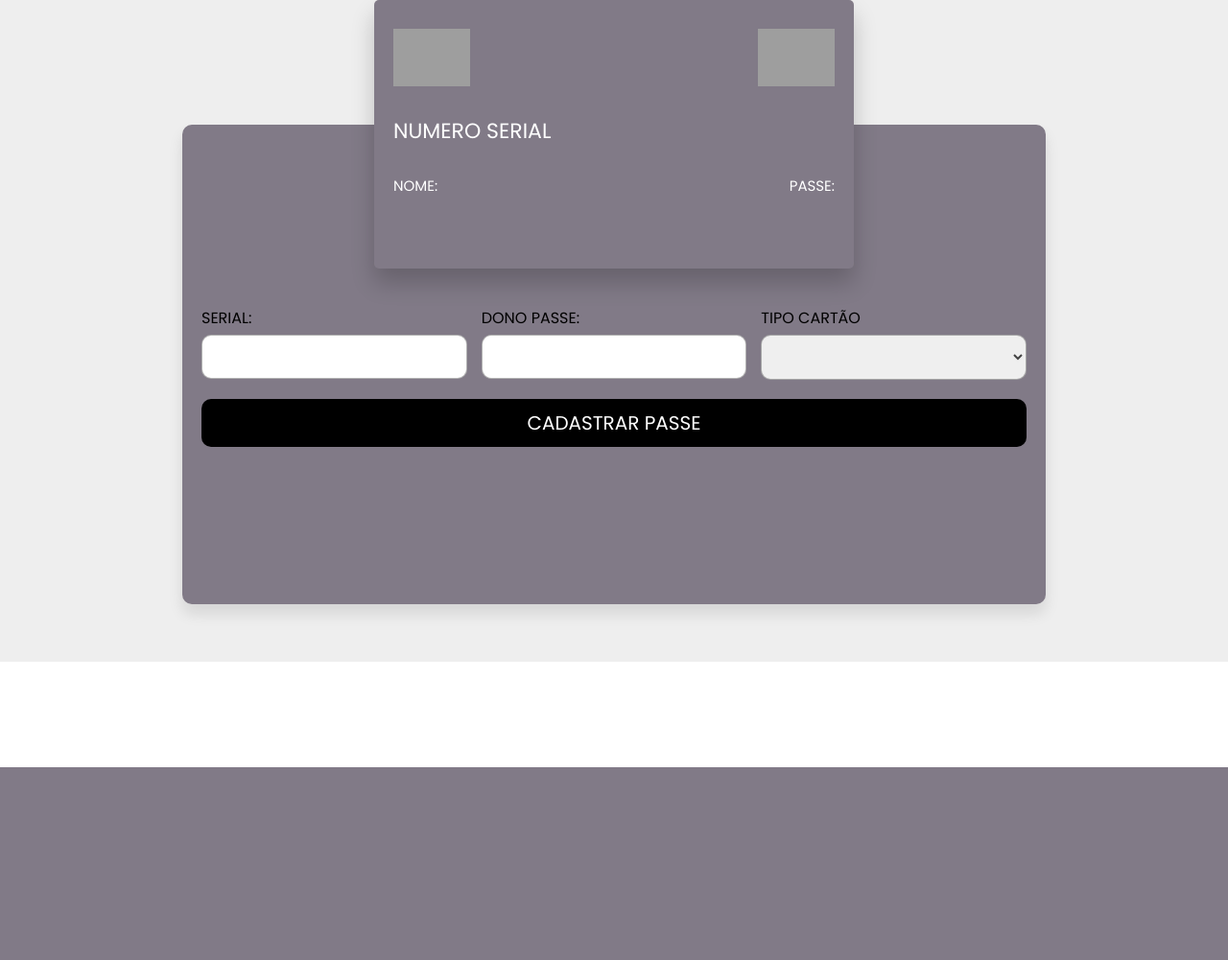
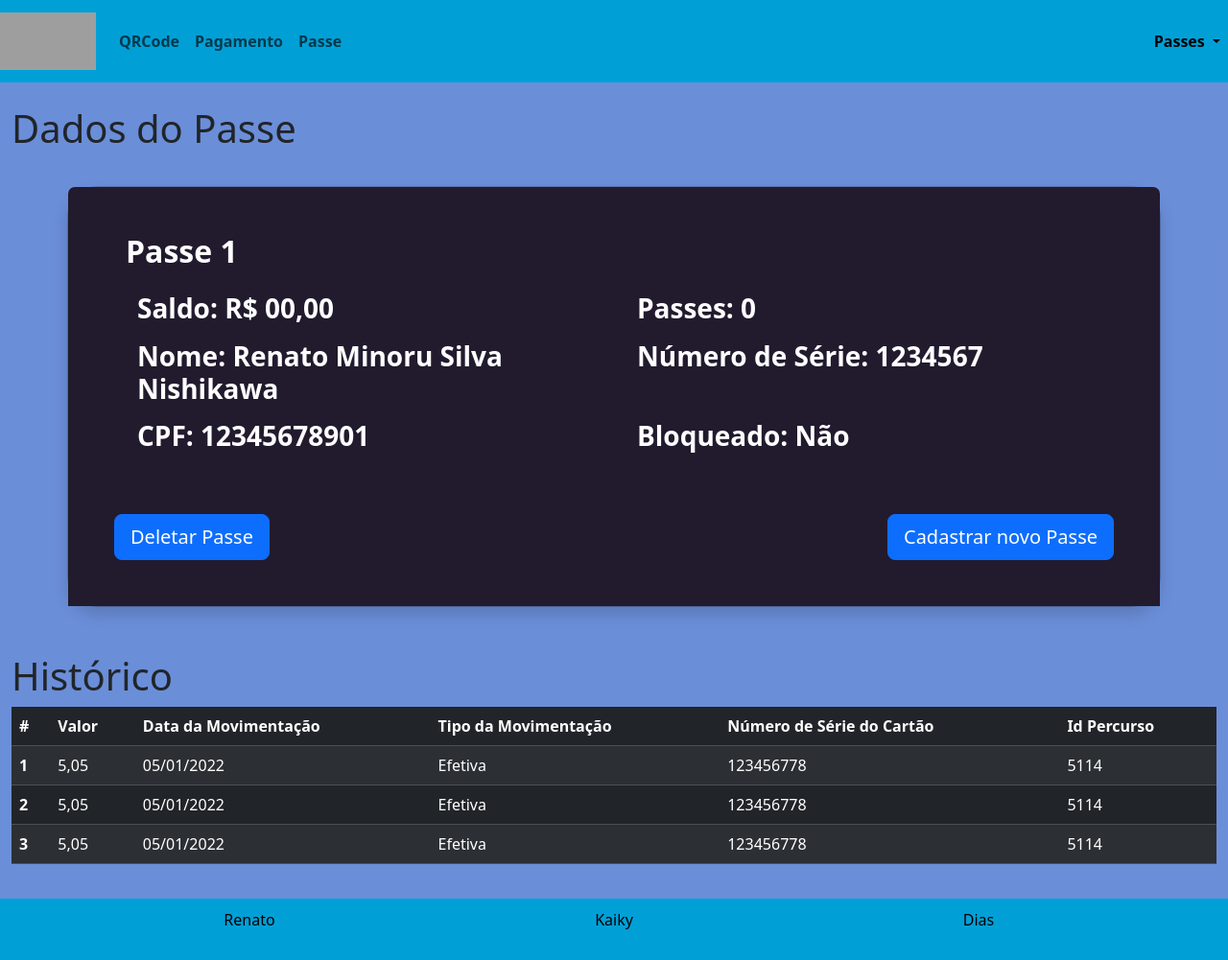
Before and after one commit to Kaiky-Bedim/Viagem-Facil, a PHP site: page /passe.html in a window 1280 px wide. Shown: the whole page at 96% size. Before the commit the page ends 800 px from the top, so only its background shows below. Run offline with PHP 8.4, Linux system fonts and the light colour scheme; some libraries are stand-ins or nearby versions; grey boxes are pictures that could not be loaded.

Commit message:
Mudanças na NavBar e refatoramento da estrutura do projeto de novo

```diff
--- a/Layout/head.html
+++ b/Layout/head.html
@@ -3,7 +3,8 @@
     <link rel="stylesheet" type="text/css" href="styleLayout.css" id="css"/>
 	<script src="https://cdn.jsdelivr.net/npm/bootstrap@5.1.3/dist/js/bootstrap.bundle.min.js" integrity="sha384-ka7Sk0Gln4gmtz2MlQnikT1wXgYsOg+OMhuP+IlRH9sENBO0LRn5q+8nbTov4+1p" crossorigin="anonymous"></script>
 
-    <nav class="navbar navbar-expand-lg navbar-light   ">
+	<body>
+		<nav class="navbar navbar-expand-lg navbar-light">
 			<a
 				href = "../Entrada/principal.html"
 				class="navbar-brand mb-0 h1">
@@ -68,4 +69,5 @@
 				</ul>
 			</div>
 		</nav>
+	</body>
 </html>
--- a/Login/styleLogin.css
+++ b/Login/styleLogin.css
@@ -1,9 +1,5 @@
 body{
     font: Arial, 20px, sans-serif;
-}
-
-.navbar{
-    background-color: #817A87;
 }
 
 .cor-form{
--- a/Passe/passe.html
+++ b/Passe/passe.html
@@ -3,7 +3,7 @@
     <meta charset="UTF-8">
     <meta http-equiv="X-UA-Compatible" content="IE=edge">
     <meta name="viewport" content="width=device-width, initial-scale=1.0">
-    <title>Passe</title>
+    <title>Principal Passe</title>
 
     <link
       href="https://fonts.googleapis.com/css2?family=Poppins:ital,wght@0,200;0,400;0,600;1,200;1,400;1,600&display=swap"
@@ -11,64 +11,209 @@
     />
     <link rel="stylesheet" type="text/css" href="stylePasse.css"/>
     <link rel="stylesheet" type="text/css" href="../Infra/bootstrap/css/bootstrap.min.css"/>
+
 </head>
 <body>
-	<!-- Div da NavBar -->
-	<div id="divNavBar"></div>
+    <!-- Navbar -->
+  <nav class="navbar navbar-expand-lg navbar-light">
+    <!-- Imagem -->
+    <a href = "#" class="navbar-brand mb-0 h1">
+      <img class="d-inline-block " src="../Infra/img/Logo_Final.jpeg" width="100" height="60"/>
+    </a>
 
-	<div class="bloco ">
-		<div class="card-bloco ">
-			<div class="front">
-				<div class="image">
-					<img src="../Infra/img/Logo_Final.jpeg" alt="">
-					<img src="../Infra/img/univap.png" alt="">
+    <button type="button" data-bs-toggle="collapse" data-bs-target="#navbarNav" class="navbar-toggler" aria-controls = "navbarNav" aria-expanded = "false" aria-label = "Toggle navigation">
+      <span class = "navbar-toggler-icon"></span>
+    </button>
+
+    <div class = "collapse navbar-collapse"id="navbarNav">
+      <ul class = "navbar-nav">
+        <li class = "nav-item active">
+          <a href = "#" class = "nav-link">
+            <b>QRCode</b>
+          </a>
+        </li>
+        <li class = "nav-item active">
+          <a href = "#" class = "nav-link">
+            <b>Pagamento</b>
+          </a>
+        </li>
+        <li class = "nav-item active">
+          <a href = "#" class = "nav-link">
+            <b>Passe</b>
+          </a>
+        </li>
+      </ul>
     </div>
-				<div class="card-number-box">Numero Serial</div>
-				<div class="flexbox">
-					<div class="box">
-						<span>Nome:</span>
-						<div class="card-holder-name"></div>
+    <!-- Passes que serão escolhidos -->
+    <div class="collapse navbar-collapse d-lg-flex justify-content-end" id="navbarNav">
+      <ul class = "navbar-nav ">
+        <li class = "nav-item dropdown">
+          <a href = "#" class = "nav-link active dropdown-toggle"
+            id = "navbarDropdown"
+            role = "button"
+            data-bs-toggle = "dropdown"
+            aria-expanded = "false"
+          >
+
+            <b>Passes</b>
+
+          </a>
+          <ul class="dropdown-menu"
+          aria-labelledby = "navbarDropdown">
+            <li><a href = "#"
+            class = "dropdown-item"> Passe 1</a></li>
+            <li><a href = "#"
+            class = "dropdown-item"> Passe 2</a></li>
+            <li><a href = "#"
+            class = "dropdown-item"> Passe 3</a></li>
+            <li><a href = "#"
+              class = "dropdown-item">Adicionar </a></li>
+          </ul>
+        </li>
+      </ul>
     </div>
-					<div class="box">
-						<span>Passe:</span>
-						<div class="expiration">
-							<span class="exp-month"></span>
+  </nav>
+
+
+    <!-- Separação -->
+    <!-- Conteúdo Site -->
+
+
+    <div class="container-fluid cor">
+      <br/>
+      <h1>Dados do Passe</h1>
+        <div class="modal modal-signin position-static d-block " tabindex="-1" role="dialog">
+            <div class="modal-dialog modal-xl" role="document">
+                <div class="modal-content rounded-5 shadow">
+                    <div class="modal-header p-5 pb-4 border-bottom-0 cor-form">
+                    <!-- Passe que está escolhido -->
+                    <h2 class="fw-bold mb-0 container cor-texto">Passe 1</h2>
+                    </div>
+
+                    <div class="modal-body p-5 pt-0 cor-form">
+                      <!-- Cabeça do form -->
+			                <form class="container">
+                        <div class="row">
+                          <div class="col-6">
+                            <div class="form-floating mb-3">
+							                <h3 class="fw-bold mb-0 container cor-texto">Saldo: R$ 00,00 </h3>
+                            </div>
+                          </div>
+
+                          <div class="col-6">
+                            <div class="form-floating mb-3">
+                              <h3 class="fw-bold mb-0 container cor-texto">Passes: 0</h3>
+                            </div>
+                          </div>
+                        </div>
+
+                      <!-- Começo do contéudo do form -->
+                      <!-- Dados do passe -->
+
+                        <div class="row">
+                          <div class="col-6">
+                            <div class="form-floating mb-3">
+                              <h3 class="fw-bold mb-0 container cor-texto">Nome: Renato Minoru Silva Nishikawa</h3>
+                            </div>
+                          </div>
+
+                          <div class="col-6">
+                            <div class="form-floating mb-3">
+							                <h3 class="fw-bold mb-0 container cor-texto">Número de Série: 1234567</h3>
+                            </div>
+                          </div>
+                        </div>
+
+                        <div class="row">
+                          <div class="col-6">
+                            <div class="form-floating mb-3">
+							                <h3 class="fw-bold mb-0 container cor-texto">CPF: 12345678901</h3>
+                            </div>
+                          </div>
+
+                          <div class="col-6">
+                            <div class="form-floating mb-3">
+                              <h3 class="fw-bold mb-0 container cor-texto">Bloqueado: Não</h3>
+                            </div>
+                          </div>
+                        </div>
+
+
+				              </form>
+                      <!-- Fim da cabeça do form -->
+
+                      <br/><br/>
+
+                      <!-- Fim do conteúdo do form -->
+                      <button class="btn btn-primary btn-lg" style="float: right" type="submit">Cadastrar novo Passe</button>
+                      <button class="btn btn-primary btn-lg" style="float: left" type="submit">Deletar Passe</button>
                     </div>
                 </div>
             </div>
         </div>
     </div>
-
-		<form action="">
-			<div class = "flexbox">
-
-				<div class="inputBox">
-					<span>Serial:</span>
-					<input type="text" maxlength="16" class="card-number-input">
-				</div>
-				<div class="inputBox">
-					<span>Dono Passe: </span>
-					<input type="text" class="card-holder-input">
-				</div>
-				<div class="inputBox">
-					<span>Tipo cartão</span>
-					<select name="" id="" class="month-input">
-						<option value="month" selected disabled></option>
-						<option value="Normal">Normal</option>
-						<option value="Estudantil">Estudantil</option>
-						<option value="Idoso">Idoso</option>
-					</select>
+    <div class="container-fluid margin-meio">
+      <h1>Histórico</h1>
+      <table class="table table-striped table-dark">
+        <thead>
+          <tr>
+            <th scope="col">#</th>
+            <th scope="col">Valor</th>
+            <th scope="col">Data da Movimentação</th>
+            <th scope="col">Tipo da Movimentação</th>
+            <th scope="col">Número de Série do Cartão</th>
+            <th scope="col">Id Percurso</th>
+          </tr>
+        </thead>
+        <tbody>
+          <tr>
+            <th scope="row">1</th>
+            <td>5,05</td>
+            <td>05/01/2022</td>
+            <td>Efetiva</td>
+            <td>123456778</td>
+            <td>5114</td>
+          </tr>
+          <tr>
+            <th scope="row">2</th>
+            <td>5,05</td>
+            <td>05/01/2022</td>
+            <td>Efetiva</td>
+            <td>123456778</td>
+            <td>5114</td>
+          </tr>
+          <tr>
+            <th scope="row">3</th>
+            <td>5,05</td>
+            <td>05/01/2022</td>
+            <td>Efetiva</td>
+            <td>123456778</td>
+            <td>5114</td>
+          </tr>
+        </tbody>
+      </table>
     </div>
 
+
+
+    <div class="container-fluid text-center margin parceiros">
+        <div class="container">
+            <div class="row">
+                <div class="col-lg-4">
+                    Renato
                 </div>
-			<input type="submit" value="Cadastrar Passe" class="submit-btn">
-		</form>
+                <div class="col-lg-4">
+                    Kaiky
                 </div>
-	<!-- Div para o Footer -->
-	<div id="divFoot"></div>
+                <div class="col-lg-4">
+                    Dias
+                </div>
+            </div>
+        </div>
+    </div>
+
+    <script src="https://cdn.jsdelivr.net/npm/bootstrap@5.1.3/dist/js/bootstrap.bundle.min.js" integrity="sha384-ka7Sk0Gln4gmtz2MlQnikT1wXgYsOg+OMhuP+IlRH9sENBO0LRn5q+8nbTov4+1p" crossorigin="anonymous"></script>
+
+
 </body>
 </html>
-
-<!-- Scripts de JavaScript -->
-<script src="https://cdn.jsdelivr.net/npm/bootstrap@5.1.3/dist/js/bootstrap.bundle.min.js" integrity="sha384-ka7Sk0Gln4gmtz2MlQnikT1wXgYsOg+OMhuP+IlRH9sENBO0LRn5q+8nbTov4+1p" crossorigin="anonymous"></script>
-<script type="module" src="passe.js"></script>
--- a/Passe/stylePasse.css
+++ b/Passe/stylePasse.css
@@ -1,202 +1,40 @@
-@import url('https://fonts.googleapis.com/css2?family=Poppins:wght@100;200;300;400;500;600;700&display=swap');
-
-*{
-    font-family: 'Poppins', sans-serif;
-    margin:0; padding:0;
-    box-sizing: border-box;
-    outline: none; border: none;
-    text-decoration: none;
-    text-transform: uppercase;
+.navbar{
+    background-color: #00a0d7;
 }
 
-.bloco{
-    min-height: 78.8vh;
-    background: #eee;
-    display: flex;
-    align-items: center;
-    justify-content: center;
-    flex-flow: column;
-    padding-bottom: 60px;
+.nav-link{
+	color:black;
 }
 
-.bloco form{
-    background: #817A87;
-    border-radius: 10px;
-    box-shadow: 0 10px 15px rgba(0,0,0,.1);
-    padding: 20px;
-    width: 900px;
-	height: 500px;
-    padding-top: 160px;
-}
-
-.bloco form .inputBox{
-    margin-top: 30px;
-}
-
-.bloco form .inputBox span{
-    display: block;
-    color:black;
-    padding-bottom: 5px;
-}
-
-.bloco form .inputBox input,
-.bloco form .inputBox select{
-    width: 100%;
-    padding: 10px;
-    border-radius: 10px;
-    border:1px solid rgba(0,0,0,.3);
-    color:#444;
-}
-
-.bloco form .flexbox{
-    display: flex;
-    gap:15px;
-}
-
-.bloco form .flexbox .inputBox{
-    flex:1 1 150px;
-}
-
-.bloco form .submit-btn{
-    width: 100%;
-    background:black;
-    margin-top: 20px;
-    padding: 10px;
-    font-size: 20px;
-    color:#fff;
-    border-radius: 10px;
-    cursor: pointer;
-    transition: .2s linear;
-}
-
-.bloco form .submit-btn:hover{
-    letter-spacing: 2px;
-    opacity: .8;
-}
-
-.bloco .card-bloco{
-    margin-bottom: -150px;
-    position: relative;
-    height: 280px;
-    width: 500px;
-}
-
-.bloco .card-bloco .front{
-    position: absolute;
-    height: 100%;
-    width: 100%;
-    top: 0; left: 0;
-    background:#817A87;
-    border-radius: 5px;
-    backface-visibility: hidden;
-    box-shadow: 0 15px 25px rgba(0,0,0,.2);
-    padding:20px;
-    transform:perspective(1000px) rotateY(0deg);
-    transition:transform .4s ease-out;
-}
-
-.bloco .card-bloco .front .image{
-    display: flex;
-    align-items:center;
-    justify-content: space-between;
-    padding-top: 10px;
-}
-
-.bloco .card-bloco .front .image img{
-    height: 60px;
-}
-
-.bloco .card-bloco .front .card-number-box{
-    padding:30px 0;
-    font-size: 22px;
-    color:#fff;
-}
-
-.bloco .card-bloco .front .flexbox{
-    display: flex;
-}
-
-.bloco .card-bloco .front .flexbox .box:nth-child(1){
-    margin-right: auto;
-}
-
-.bloco .card-bloco .front .flexbox .box{
-    font-size: 15px;
-    color:#fff;
-}
-
-.bloco .card-bloco .back{
-    position: absolute;
-    top:0; left: 0;
-    height: 100%;
-    width: 100%;
-    background:black;
-    border-radius: 5px;
-    padding: 20px 0;
-    text-align: right;
-    backface-visibility: hidden;
-    box-shadow: 0 15px 25px rgba(0,0,0,.2);
-    transform:perspective(1000px) rotateY(180deg);
-    transition:transform .4s ease-out;
-}
-
-.bloco .card-bloco .back .stripe{
-    background: #000;
-    width: 100%;
-    margin: 10px 0;
-    height: 50px;
-}
-
-.bloco .card-bloco .back .box{
-    padding: 0 20px;
-}
-
-.bloco .card-bloco .back .box span{
-    color:#fff;
-    font-size: 15px;
-}
-
-.bloco .card-bloco .back .box .cvv-box{
-    height: 50px;
-    padding: 10px;
-    margin-top: 5px;
-    color:#333;
-    background: #fff;
-    border-radius: 5px;
-    width: 100%;
-}
-
-.bloco .card-bloco .back .box img{
-    margin-top: 30px;
-    height: 30px;
-}
-
-
-
-
-.navbar{
-    background-color: #817A87;
-}
-
-body{
-    font: Arial, 20px, sans-serif;
+.cor{
+	background-color: #0842c098;
 }
 
 .margin-meio{
     padding-top: 20px;
     padding-bottom: 20px;
+    background-color: #0842c098;
 }
 
 .cor-form{
-    background-color: #817A87;
+    background-color: #221b2e;
+}
+
+.cor-texto{
+	color: white;
 }
 
 .margin{
-    padding-top: 20px;
-    padding-bottom: 68px;
+    padding-top: 10px;
+    padding-bottom: 30px;
 }
 
 .parceiros{
-    background-color: #817A87;
+    background-color: #00a0d7;
     color: black;
 }
+
+.body {
+  font-family: "Poppins", sans-serif;
+  background-color: #fafafa;
+}
```
Also changed, not shown: CadastroPasse/cadastroPasse.html (added, +74 -0 lines), CadastroPasse/styleCadastroPasse.css (added, +183 -0 lines), Layout/foot.html (+5 -3 lines), Layout/styleLayout.css (+13 -2 lines), Pagamento/stylePagamento.css (+0 -10 lines), Principal/stylePrincipal.css (+0 -9 lines), CadastroPasse/cadastroPasse.js (renamed from Passe/passe.js). Lines whose indentation alone changed are shown as unchanged.
